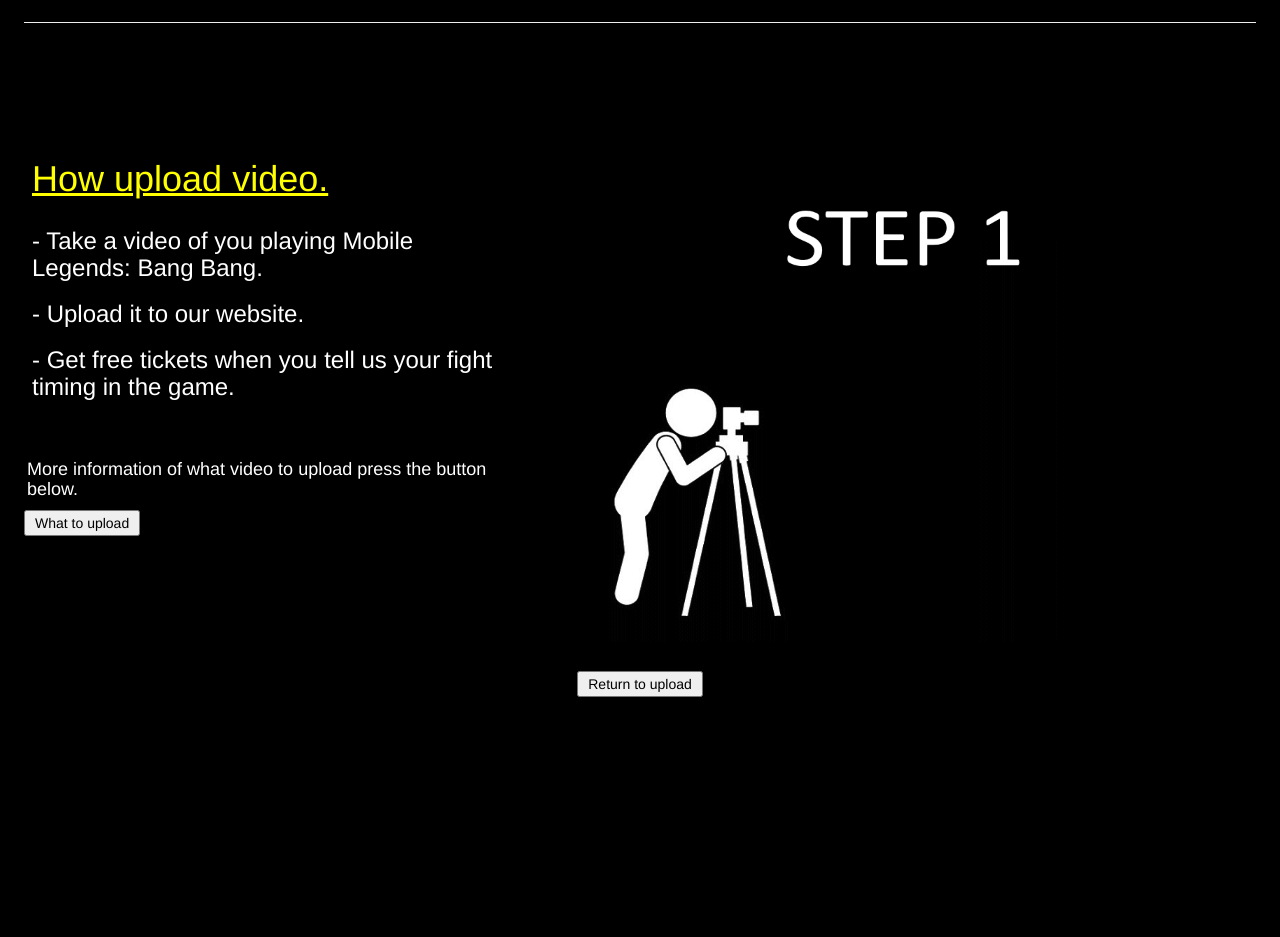
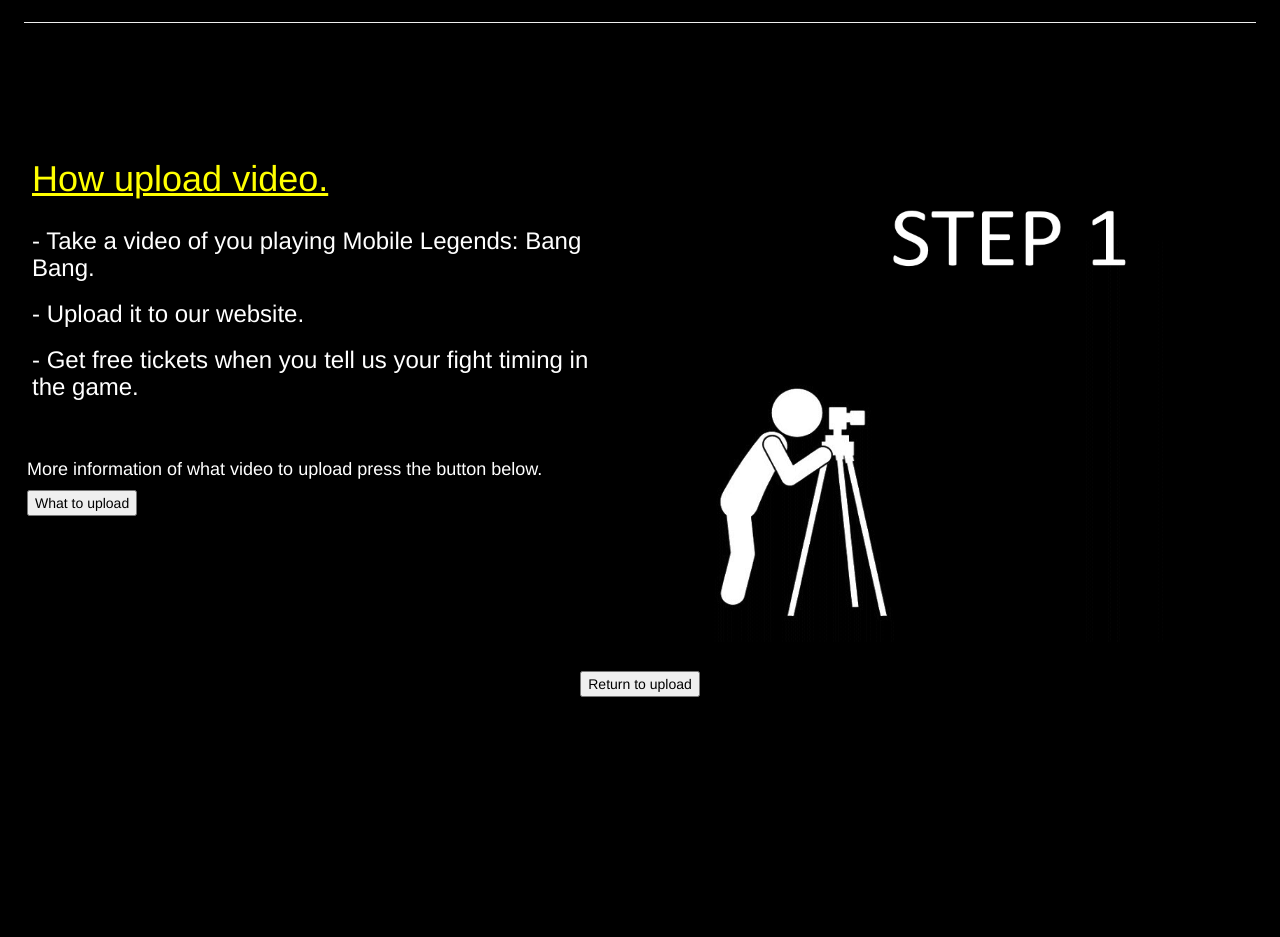
Before and after one commit to Bearythebee/Reactionapp-heroku, a Flask app: page /whatvideo in a window 1280 px wide; the page is wider, and only the part inside the window is pictured. Shown: the part 250-1187 px from the top of that part. Run offline with Flask 2, Linux system fonts and the light colour scheme; some libraries are stand-ins or nearby versions.

Commit message:
small update
small update

```diff
--- a/main.py
+++ b/main.py
@@ -24,7 +24,7 @@ def admin_log():
     return render_template("admin-log.html", error=error)
 
 
-@mainbp.route("/", methods=['GET', 'Post'])
+@mainbp.route("/game", methods=['GET', 'Post'])
 def game():
     if request.method == 'POST':
         db.session.query(mail).delete()
@@ -59,6 +59,10 @@ def show_user():
 def prediction():
 
     return render_template("Prediction.html")
+
+@mainbp.route('/')
+def welcome():
+    return render_template("/Welcome.html")
 
 @mainbp.route('/whatvideo')
 def whatvideo():
--- a/templates/Game.html
+++ b/templates/Game.html
@@ -7,7 +7,7 @@
 <h2 style="color:rgb(238, 255, 0);"><b>Find out if you have the reaction of an average Esports Player.</b></h2>
 
 <h3 style="background-color: blue"> Click as soon as you see the <span style="font-size: 27px; color:rgb(255, 251, 0);">SHAPE. </span>
-	<span>Test</span><span style="font-size: 27px; color:red;" > STOPS</span><span> after 10 clicks.</span>
+	<!--<span>Test</span><span style="font-size: 27px; color:red;" > STOPS</span><span> after 10 clicks.</span>-->
 </h3>
 
 <b>Best individual Time : </b><span id="best-time"></span>
@@ -32,7 +32,7 @@
 		<div class="modal-content">
 			<h4 class="close"></h4>
 			<h2 style="color:rgb(247, 247, 247); text-align: center"><b>Well Done! Submit your score.</b></h2>
-			<form action ='/' method='POST'>
+			<form action ='/game' method='POST'>
   				<div class="form-group">
     				<input type="text" class="form-control" name='name' id='name' placeholder="Enter name" required>
   				</div>
--- a/templates/Prediction.html
+++ b/templates/Prediction.html
@@ -21,7 +21,9 @@
                     <h5>Please upload a video of a player playing Mobile Legends: Bang Bang.</h5>
                     <h5>Make sure that the shoulders, hands are visible and the player is front-facing the camera.</h5>
                     <br>
-                    <button><a href="/whatvideo#whatvideotop" style="color:black">how to upload</a></button>
+                     <form method="get" action="/whatvideo#whatvideotop">
+                         <button type="submit" style="color:black">how to upload</button>
+                    </form>
                     <hr>
                     <br>
                     <h1 style="color:yellow ; padding-bottom:10px">
@@ -46,7 +48,7 @@
                             <h6>Format : T1minutes:seconds-T1minutes:seconds;T2minutes:seconds-T2minutes:seconds</h6>
                             <h6>: between minutes and seconds</h6>
                             <h6>- To indicate from which time to which time</h6>
-                            <h6>; After each fight timing</h6>
+                            <h6>; Between different fight timing</h6>
                         </div>
                     </form>
                 </div>
--- a/templates/base.html
+++ b/templates/base.html
@@ -27,7 +27,7 @@
       				<a class="navbar-brand" href="https://draftwix.com" style="color:black"><b>Draftwix</b></a>
     			</div>
     			<ul class="nav navbar-nav">
-      				<li class="nav-item"><a href="/#section2" style="color:black"><b>Game</b></a></li>
+      				<li class="nav-item"><a href="/game#section2" style="color:black"><b>Game</b></a></li>
       				<li class="nav-item"><a href="/login" style="color:black"><b>Admin</b></a></li>
 					<li class="nav-item"><a href="/instruction#instruction1" style="color:black"><b>How to participate</b></a></li>
 					<li class="nav-item"><a href="/whatvideo#whatvideotop" style="color:black"><b>How to upload video</b></a></li>
--- a/templates/instruction.html
+++ b/templates/instruction.html
@@ -18,7 +18,7 @@
 <div class="container">
     <div class="row">
         <h1 style="color:yellow; padding-bottom:10px">
-            <u>How participate.</u>
+            <u>How to participate</u>
         </h1>
       <br>
 <br>
--- a/templates/whatvideo.html
+++ b/templates/whatvideo.html
@@ -15,7 +15,7 @@
     <br>
     <br>
     <div class="row">
-        <div class="col-lg-5" style="text-align:left;">
+        <div class="col-lg-6" style="text-align:left;">
             <h1 style="color:yellow; padding-bottom:10px">
                 <u>How upload video.</u>
             </h1>
@@ -25,7 +25,9 @@
             <br>
             <br>
             <h4>More information of what video to upload press the button below.</h4>
-            <button id="top"><a href="/whatvideo#example" style="color:black">What to upload</a></button>
+            <form method="get" action="/whatvideo#example">
+                <button type="submit" style="color:black"> What to upload</button>
+            </form>
         </div>
         <div class="col-lg-5" style="text-align:right;">
             <img src="static/instruction.gif" height="500" width="700"/>
@@ -33,20 +35,30 @@
             <br>
         </div>
     </div>
-      <button><a href="/prediction#session" style="color:black">Return to upload</a></button>
+    <form method="get" action="/prediction#session">
+            <button type="submit" style="color:black">Return to upload</button>
+        </form>
     <div id="blank">
         </div>
 
     <div class="row" id="example">
-        <div class="col-lg-5" style="text-align:left;">
+        <div class="col-lg-6" style="text-align:left;">
             <h1 style="color:yellow; padding-bottom:10px">
                 <u>Example of video to be uploaded.</u>
             </h1>
             <br>
-            <button><a href="/prediction#session" style="color:black">Return to upload</a></button>
+            <form method="get" action="/prediction#session" >
+                <h3>click here to return to uploading of video</h3>
+                <button type="submit" style="color:black; display: inline;">Return to upload</button>
+            </form>
+
         </div>
-        <div class="col-lg-5" style="text-align:left;">
+        <div class="col-lg-5" style="text-align:right;">
             <img src="static/whatvideo.gif" height="300" width="500"/>
+
+            <form method="get" action="/whatvideo#whatvideotop" >
+                <button type="submit" style="color:black; display: inline;">How to upload</button>
+            </form>
         </div>
     </div>
     <div id="blank2">
```
Also changed, not shown: templates/Welcome.html (added, +18 -0 lines), static/instruction.gif.
